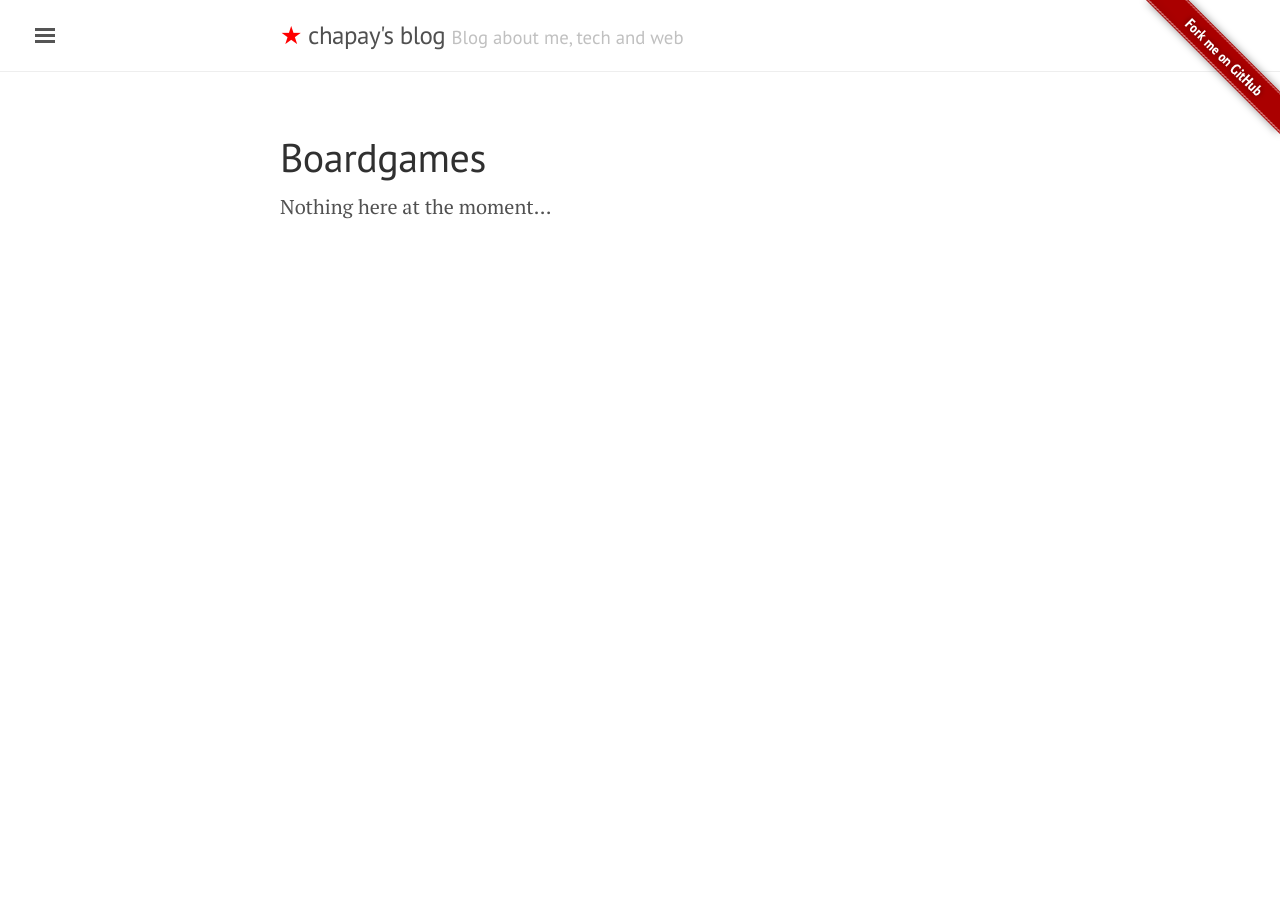
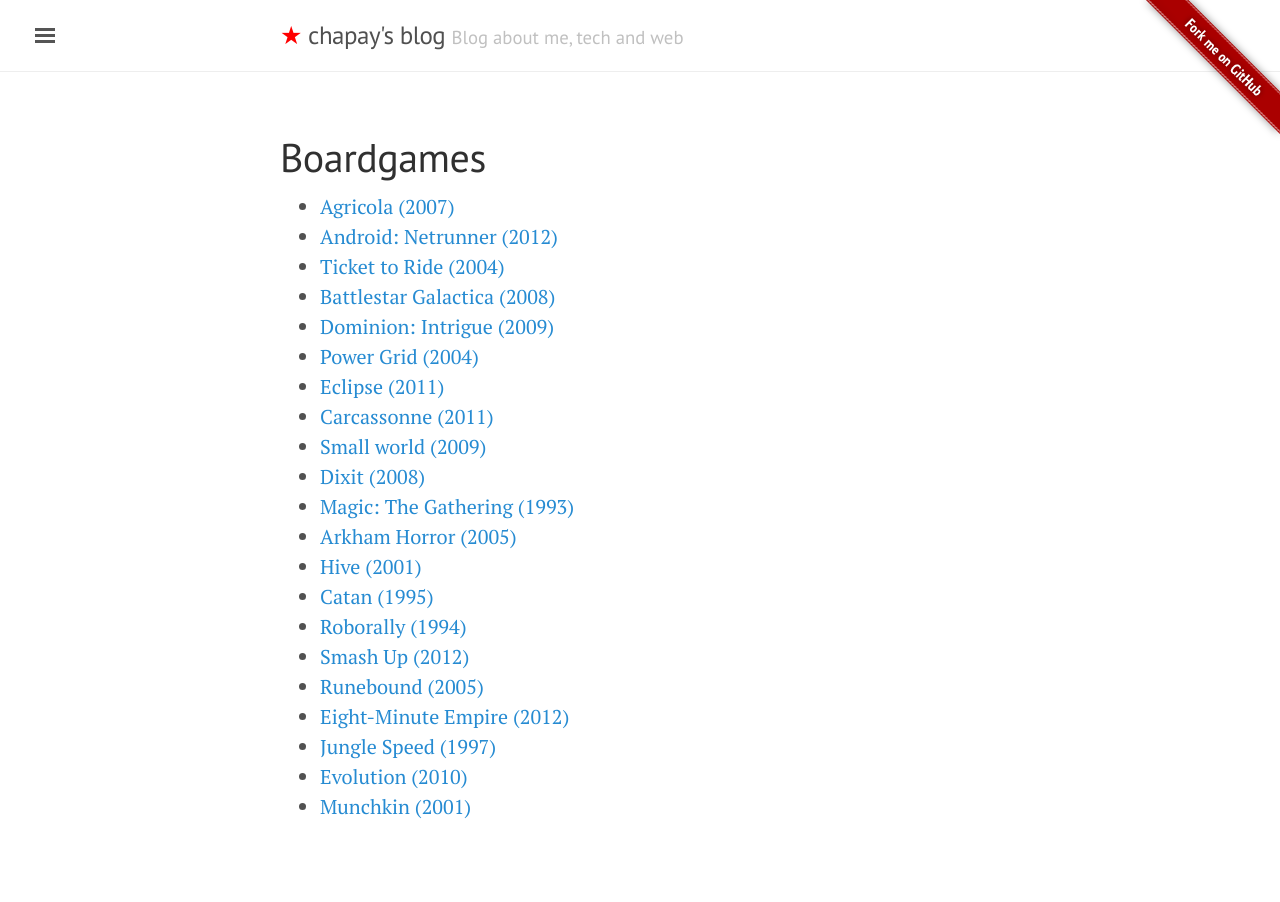
Before and after one commit to chapay/chapay.github.io, a Jekyll site: the page built from boardgames.md, in a window 1280 px wide. Built offline with Jekyll 4.4.1, drawn with Linux system fonts in a browser that asks for light colours.

Commit message:
Filled boardgames page

```diff
--- /dev/null
+++ b/_data/boardgames.yml
@@ -0,0 +1,63 @@
+-   title: "Agricola"
+    url: https://boardgamegeek.com/boardgame/31260/agricola
+    year: 2007
+-   title: "Android: Netrunner"
+    url: https://boardgamegeek.com/boardgame/124742/android-netrunner
+    year: 2012
+-   title: "Ticket to Ride"
+    url: https://boardgamegeek.com/boardgame/9209/ticket-ride
+    year: 2004
+-   title: "Battlestar Galactica"
+    url: https://boardgamegeek.com/boardgame/37111/battlestar-galactica
+    year: 2008
+-   title: "Dominion: Intrigue"
+    url: https://boardgamegeek.com/boardgame/40834/dominion-intrigue
+    year: 2009
+-   title: "Power Grid"
+    url: https://boardgamegeek.com/boardgame/2651/power-grid
+    year: 2004
+-   title: "Eclipse"
+    url: https://boardgamegeek.com/boardgame/72125/eclipse
+    year: 2011
+-   title: "Carcassonne"
+    url: https://boardgamegeek.com/boardgame/822/carcassonne
+    year: 2011
+-   title: "Small world"
+    url: https://boardgamegeek.com/boardgame/40692/small-world
+    year: 2009
+-   title: "Dixit"
+    url: https://boardgamegeek.com/boardgame/39856/dixit
+    year: 2008
+-   title: "Magic: The Gathering"
+    url: https://boardgamegeek.com/boardgame/463/magic-gathering
+    year: 1993
+-   title: "Arkham Horror"
+    url: https://boardgamegeek.com/boardgame/15987/arkham-horror
+    year: 2005
+-   title: "Hive"
+    url: https://boardgamegeek.com/boardgame/2655/hive
+    year: 2001
+-   title: "Catan"
+    url: https://boardgamegeek.com/boardgame/13/catan
+    year: 1995
+-   title: "Roborally"
+    url: https://boardgamegeek.com/boardgame/18/roborally
+    year: 1994
+-   title: "Smash Up"
+    url: https://boardgamegeek.com/boardgame/122522/smash
+    year: 2012
+-   title: "Runebound"
+    url: https://boardgamegeek.com/boardgame/21523/runebound-second-edition
+    year: 2005
+-   title: "Eight-Minute Empire"
+    url: https://boardgamegeek.com/boardgame/131366/eight-minute-empire
+    year: 2012
+-   title: "Jungle Speed"
+    url: https://boardgamegeek.com/boardgame/8098/jungle-speed
+    year: 1997
+-   title: "Evolution"
+    url: https://boardgamegeek.com/boardgame/71021/evolution-origin-species
+    year: 2010
+-   title: "Munchkin"
+    url: https://boardgamegeek.com/boardgame/1927/munchkin
+    year: 2001
--- a/boardgames.md
+++ b/boardgames.md
@@ -3,4 +3,10 @@ layout: page
 title: Boardgames
 ---
 
-Nothing here at the moment...
+<ul>
+{% for boardgame in site.data.boardgames %}
+    <li>
+        <a href="{{ boardgame.url }}">{{ boardgame.title }} ({{ boardgame.year }})</a>
+    </li>
+{% endfor %}
+</ul>
```
